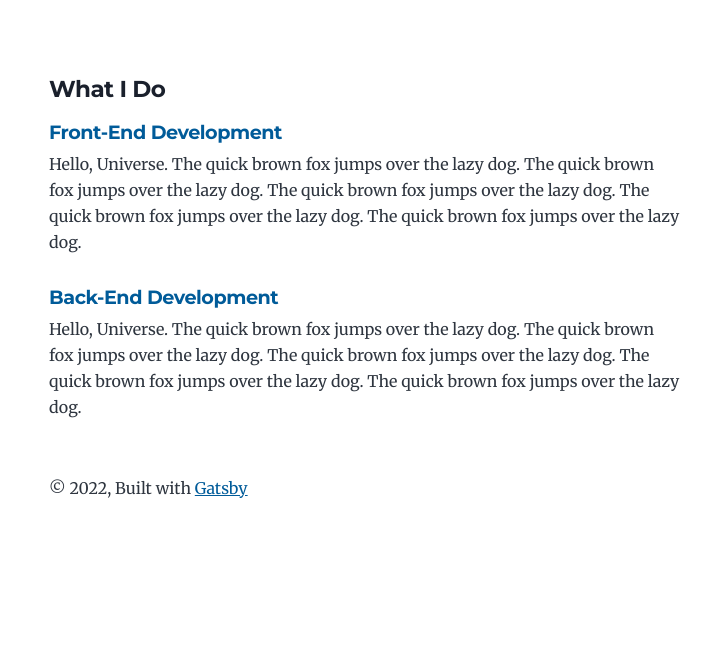
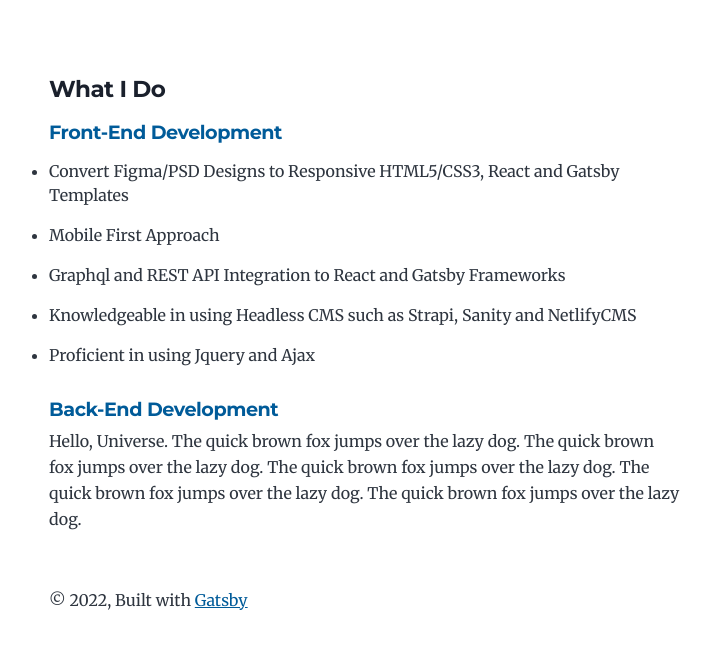
Before and after one commit to arielnlx/gatsby-personal-website, a Gatsby site: page / in a window 1280 px wide. Shown: the part 222-870 px from the top of the page, without its empty margins (275-986 px from the left). Before the commit the page ends 800 px from the top, so only its background shows below. Built offline with nearby package versions, Linux system fonts and the light colour scheme; Gatsby itself is replaced by a stand-in of ours.

Commit message:
Test Update

```diff
--- a/src/components/what-i-do.js
+++ b/src/components/what-i-do.js
@@ -5,9 +5,14 @@ const WhatIDo = () => {
     <div>
     <h3 className="h3-black">What I Do</h3>
     <h4 className="h4-primary">Front-End Development</h4>
-    <p>Hello, Universe. The quick brown fox jumps over the lazy dog. The quick brown fox jumps over the lazy dog.
-      The quick brown fox jumps over the lazy dog. The quick brown fox jumps over the lazy dog.
-      The quick brown fox jumps over the lazy dog.</p>
+      <ul>
+        <li>Convert Figma/PSD Designs to Responsive HTML5/CSS3, React and Gatsby Templates</li>
+        <li>Mobile First Approach</li>
+        <li>Graphql and REST API Integration to React and Gatsby Frameworks</li>
+        <li>Knowledgeable in using Headless CMS such as Strapi, Sanity and NetlifyCMS</li>
+        <li>Proficient in using Jquery and Ajax </li>
+      </ul>
+    <p></p>
       <h4 className="h4-primary">Back-End Development</h4>
     <p>Hello, Universe. The quick brown fox jumps over the lazy dog. The quick brown fox jumps over the lazy dog.
       The quick brown fox jumps over the lazy dog. The quick brown fox jumps over the lazy dog.
```
